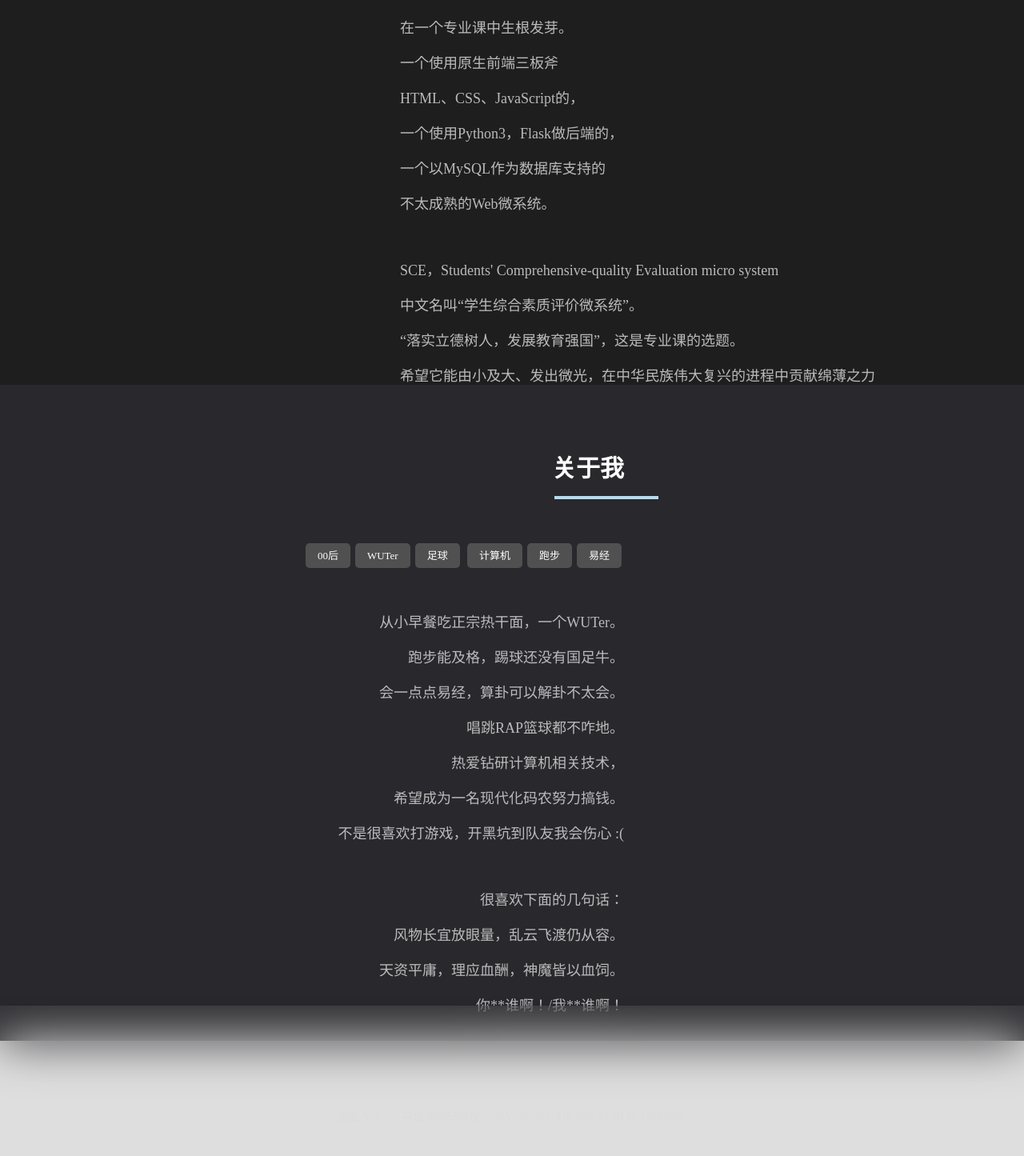
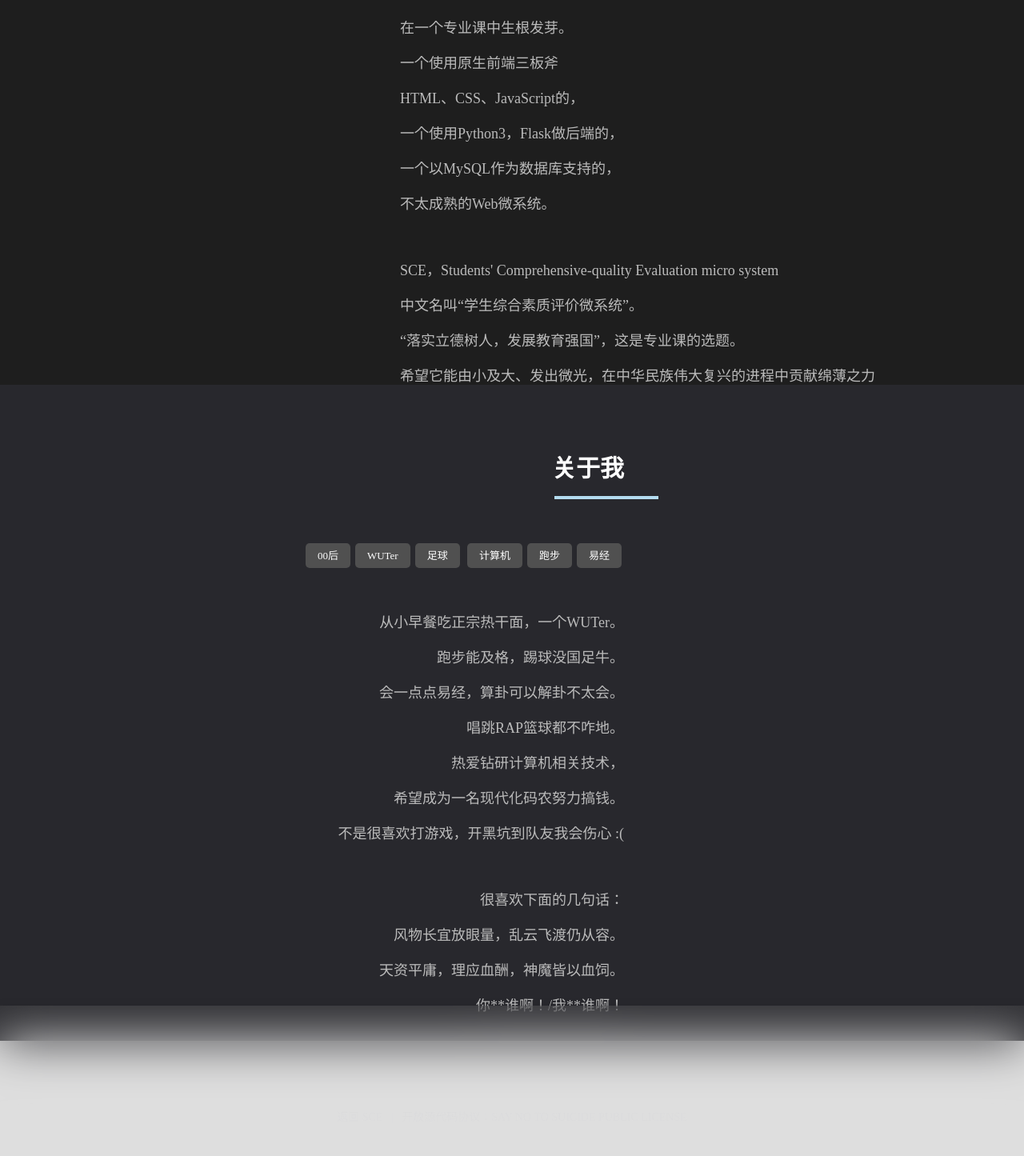
Before and after one commit to realJaydenCheng/student-comprehensive-evaluation, a Flask app: page /sce/about in a window 1280 px wide; the page is wider, and only the part inside the window is pictured. Shown: the part 1103-2548 px from the top of that part at 80% size. Run offline with Flask 2, Linux system fonts and the light colour scheme; some libraries are stand-ins or nearby versions.

Commit message:
关于页面优化

```diff
--- a/templates/about.html
+++ b/templates/about.html
@@ -34,7 +34,7 @@
             <p>一个使用原生前端三板斧</p>
             <p>HTML、CSS、JavaScript的，</p>
             <p>一个使用Python3，Flask做后端的，</p>
-            <p>一个以MySQL作为数据库支持的</p>
+            <p>一个以MySQL作为数据库支持的，</p>
             <p>不太成熟的Web微系统。</p>
             <p><br/></p>
             <p>SCE，Students' Comprehensive-quality Evaluation micro system</p>
@@ -52,7 +52,7 @@
                 <span>计算机</span><span>跑步</span><span>易经</span>
             </div>
                 <p>从小早餐吃正宗热干面，一个WUTer。</p>
-                <p>跑步能及格，踢球还没有国足牛。</p>
+                <p>跑步能及格，踢球没国足牛。</p>
                 <p>会一点点易经，算卦可以解卦不太会。</p>
                 <p>唱跳RAP篮球都不咋地。</p>
                 <p>热爱钻研计算机相关技术，</p>
```
Also changed, not shown: static/img/poster.png.
